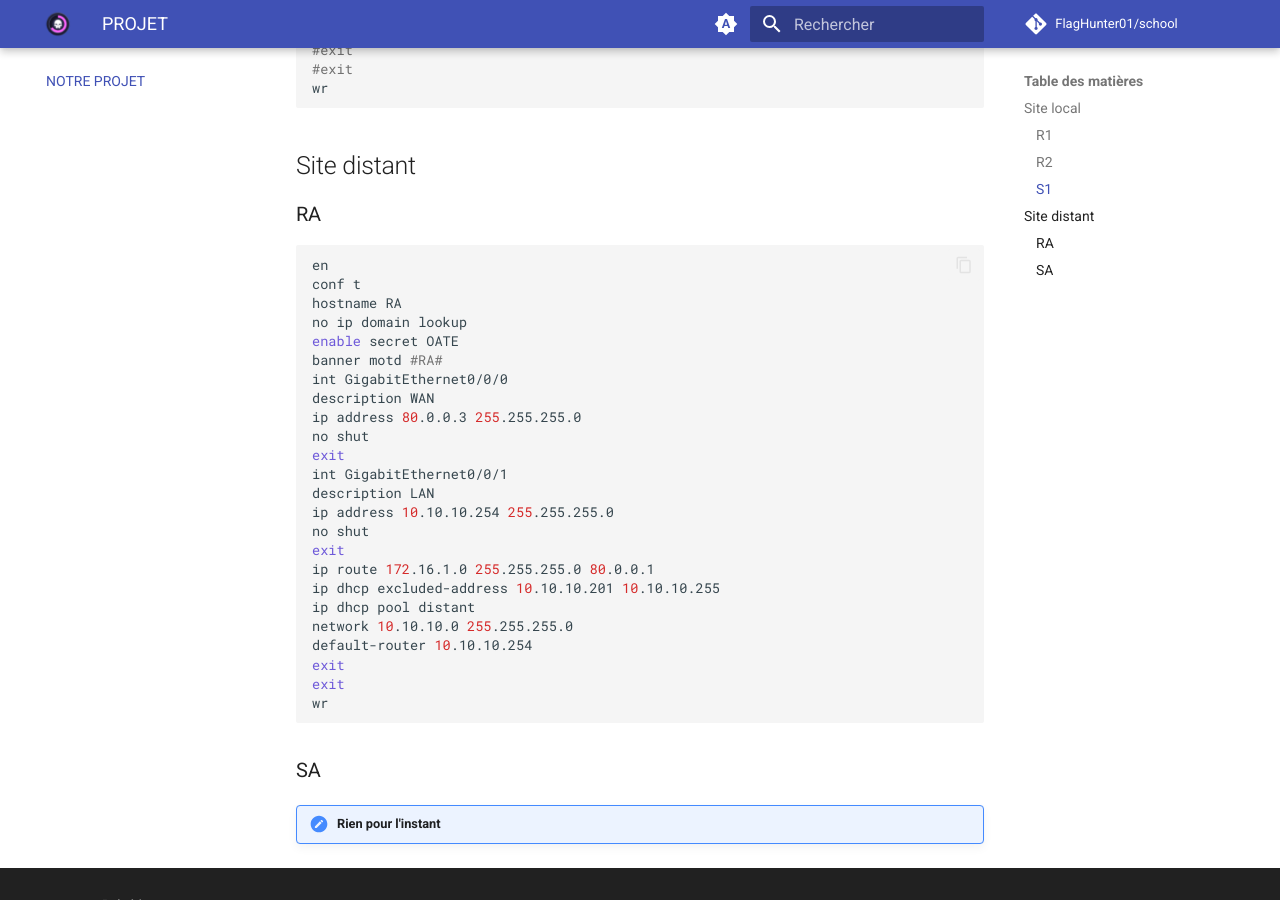
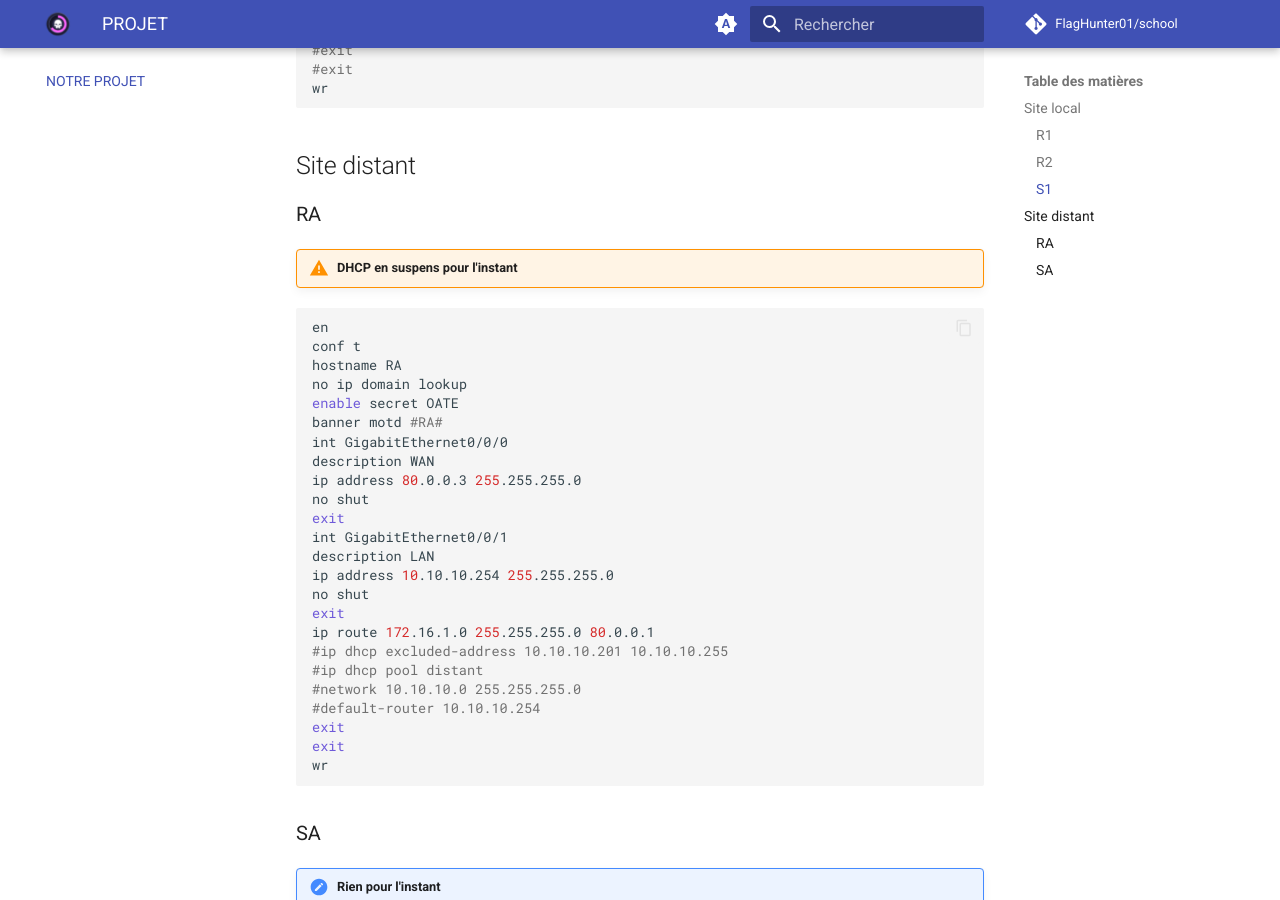
Before and after one commit to FlagHunter01/school, an MkDocs documentation site: the page built from docs/projet.md, in a window 1280 px wide and 900 px high, scrolled down 2289 px. Built offline with MkDocs 1.6.1 and Material for MkDocs 9.7.7, drawn with Linux system fonts in a browser that asks for light colours; comment, search, counter and statistics services are not loaded.

Commit message:
Désactiver DHCP RA

````diff
--- a/docs/projet.md
+++ b/docs/projet.md
@@ -118,6 +118,8 @@ wr
 
 ### RA
 
+!!! warning "DHCP en suspens pour l'instant"
+
 ```sh
 en
 conf t
@@ -136,10 +138,10 @@ ip address 10.10.10.254 255.255.255.0
 no shut
 exit
 ip route 172.16.1.0 255.255.255.0 80.0.0.1
-ip dhcp excluded-address 10.10.10.201 10.10.10.255
-ip dhcp pool distant
-network 10.10.10.0 255.255.255.0
-default-router 10.10.10.254
+#ip dhcp excluded-address 10.10.10.201 10.10.10.255
+#ip dhcp pool distant
+#network 10.10.10.0 255.255.255.0
+#default-router 10.10.10.254
 exit
 exit
 wr
````
